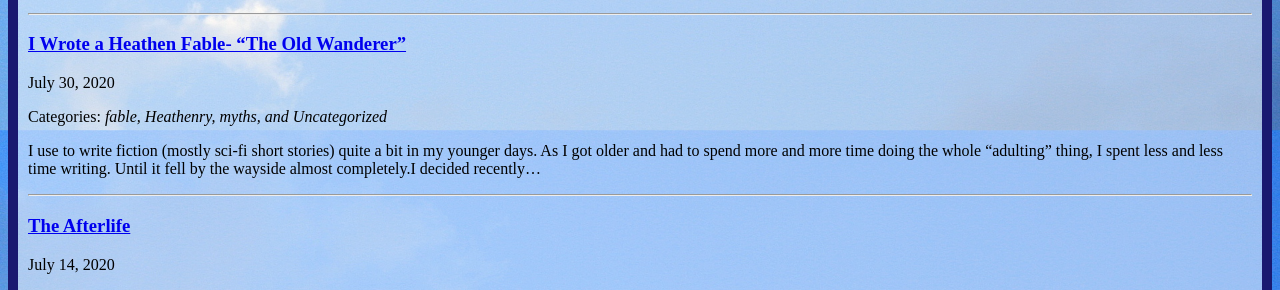
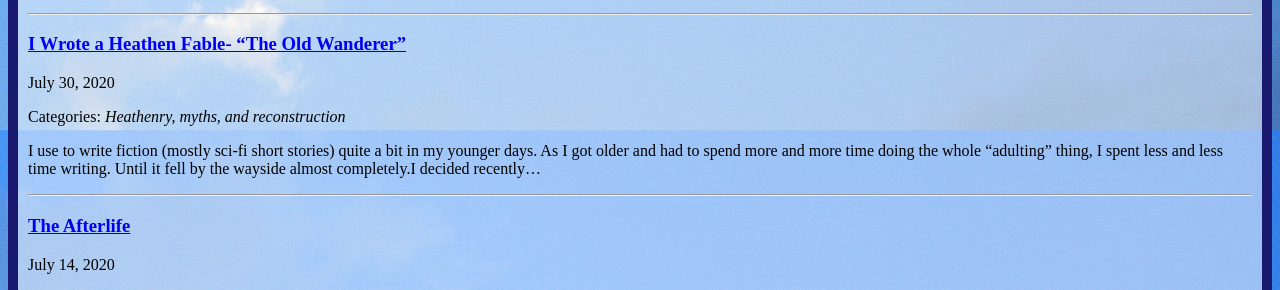
Before and after one commit to byronpendason/byronpendason.github.io, a Jekyll site: the page built from blog.md, in a window 1280 px wide and 900 px high, scrolled down 3651 px. Shown: the part 152-442 px from the top of the window. Built offline with Jekyll 4.4.1, drawn with Linux system fonts in a browser that asks for light colours; our own code applies the rules of GitHub Pages for plain Markdown files; comment, search, counter and statistics services are not loaded.

Commit message:
Update 2020-07-30-i-wrote-a-heathen-fable-the-old-wanderer.md

```diff
--- a/_posts/2020-07-30-i-wrote-a-heathen-fable-the-old-wanderer.md
+++ b/_posts/2020-07-30-i-wrote-a-heathen-fable-the-old-wanderer.md
@@ -4,7 +4,7 @@ title: I Wrote a Heathen Fable- "The Old Wanderer"
 date: 2020-07-30 09:23
 author: byronarn
 comments: true
-categories: [fable, Heathenry, myths, Uncategorized]
+categories: [Heathenry, myths, reconstruction]
 ---
 I use to write fiction (mostly sci-fi short stories) quite a bit in my younger days. As I got older and had to spend more and more time doing the whole "adulting" thing, I spent less and less time writing. Until it fell by the wayside almost completely.
 
```
